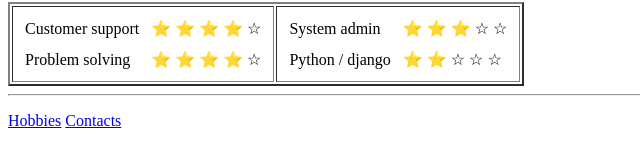
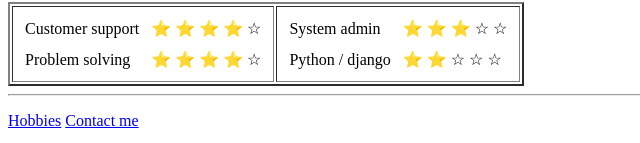
Before and after one commit to rafaelbcfabbri/cv, a plain HTML site: page index.html in a window 1280 px wide. Shown: the part 708-851 px from the top of the page, 0-640 px from the left. Drawn offline with Linux system fonts and the light colour scheme.

Commit message:
Changing Contacts link text on index.html

```diff
--- a/index.html
+++ b/index.html
@@ -90,7 +90,7 @@
       <hr>
       <p>
         <a href="./hobbies.html" target="_blank">Hobbies</a>
-        <a href="./contacts.html" target="_blank">Contacts </a>
+        <a href="./contacts.html" target="_blank">Contact me</a>
       </p>
     </body>
 </html>
```
